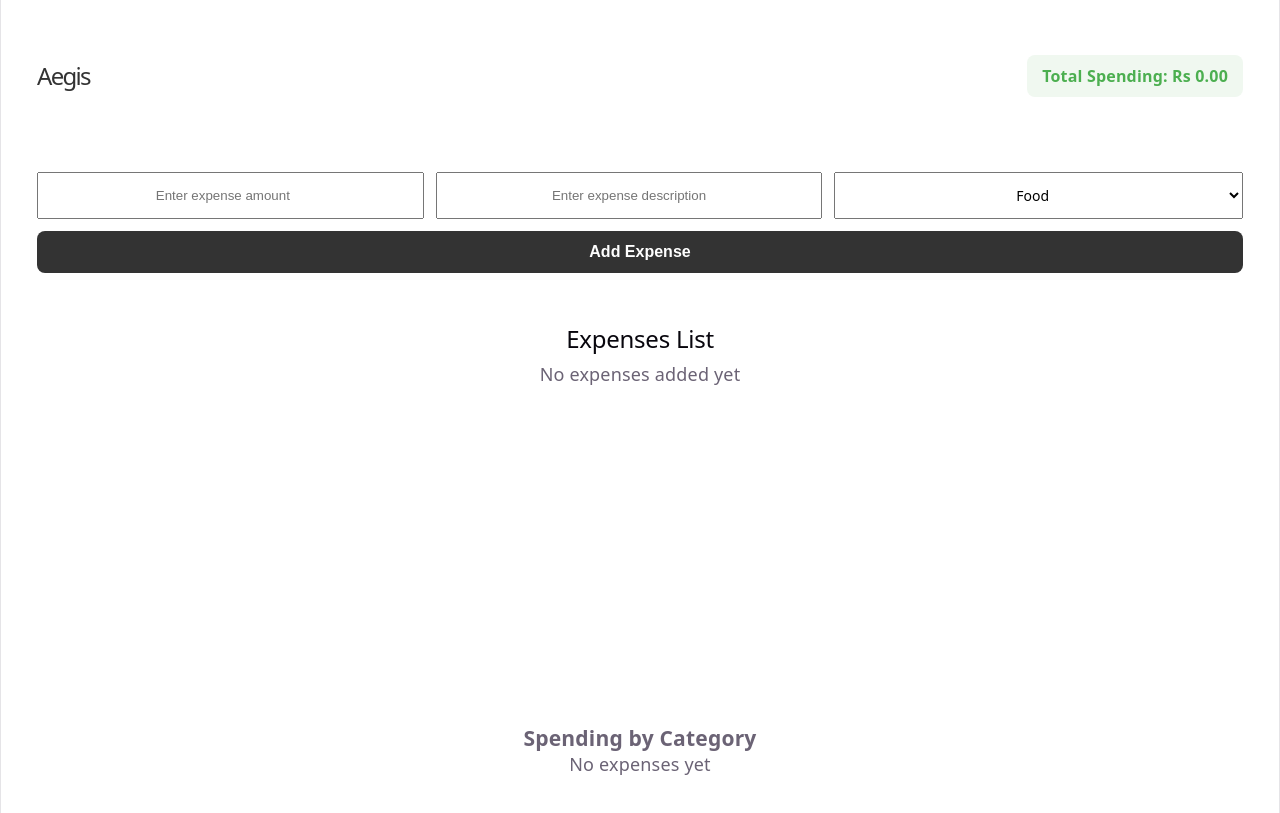
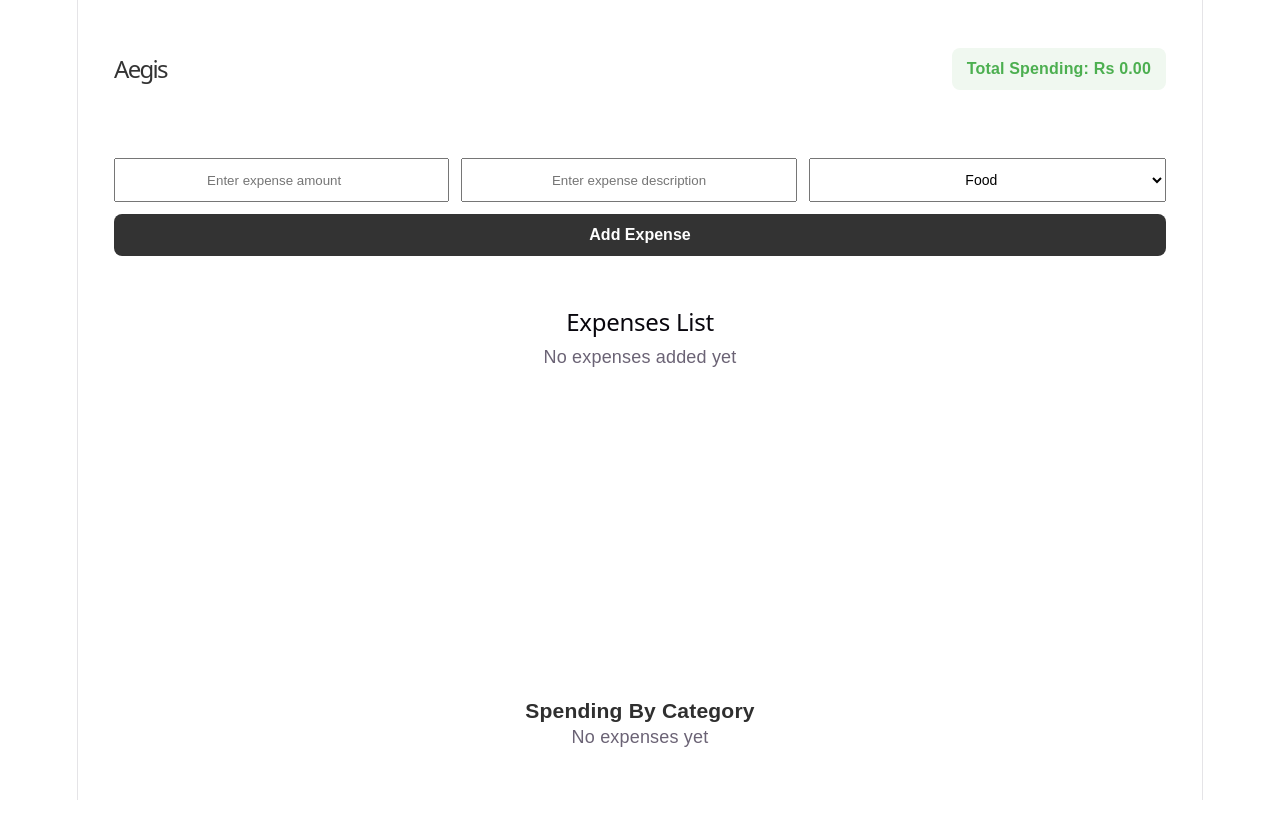
Before and after one commit to Sunjay77/Aegis, a React (Vite) app in the folder expense-tracker/: page / in a window 1280 px wide. Built offline with nearby package versions, Linux system fonts and the light colour scheme.

Commit message:
feat: update CSS styles for improved layout and readability; modify expense amount display format

```diff
--- a/expense-tracker/src/App.css
+++ b/expense-tracker/src/App.css
@@ -2,13 +2,7 @@
   margin: 0;
   padding: 0;
   box-sizing: border-box;
-}
-
-html,
-body,
-#root {
-  width: 100%;
-  min-height: 100vh;
+  font-family:sans-serif;
 }
 
 body {
@@ -29,7 +23,7 @@ body {
   justify-content: space-between;
   align-items: center;
   background: #ffffff;
-  padding: 15px 20px;
+  padding: 8px 20px;
   border-radius: 8px;
   margin-bottom: 16px;
 }
@@ -114,15 +108,20 @@ button:hover {
 }
 
 /* Summary container */
+/*
+.summary-container {
 
-.summary-container {
-  padding: 10px;
-}
+} */
 
 .summary-card {
   padding: 10px;
   background: #ffffff;
   border-radius: 8px;
+}
+
+.summary-card h3 {
+  text-transform: capitalize;
+  color: #2f2f2f;
 }
 
 /* Expense List */
@@ -172,4 +171,5 @@ button:hover {
 
 .expense-item {
   margin-top: 30px;
+  padding:20px;
 }
--- a/expense-tracker/src/App.tsx
+++ b/expense-tracker/src/App.tsx
@@ -4,6 +4,7 @@ import { useExpenses } from "./hooks/useExpenses.ts";
 import SummaryCard from "./components/Summary/SummaryList.tsx";
 import { ExpenseForm, ExpenseList, Navbar } from "./components/index.ts";
 function App() {
+
   const { expenses, addExpense, deleteExpense } = useExpenses();
   const totalSpending = GetTotalSpending(expenses);
   const categorySpending = GetCategorySpending(expenses);
--- a/expense-tracker/src/components/ExpenseList/ExpenseList.tsx
+++ b/expense-tracker/src/components/ExpenseList/ExpenseList.tsx
@@ -23,7 +23,7 @@ function ExpenseList({ expenses, deleteExpense }: Props) {
               </p>
             </div>
 
-            <span className="expense-amount">₹{expense.amount}</span>
+            <span className="expense-amount">Rs.{expense.amount}</span>
 
             <button
               className="delete-btn"
```
